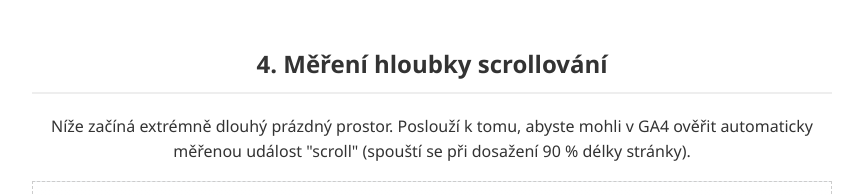
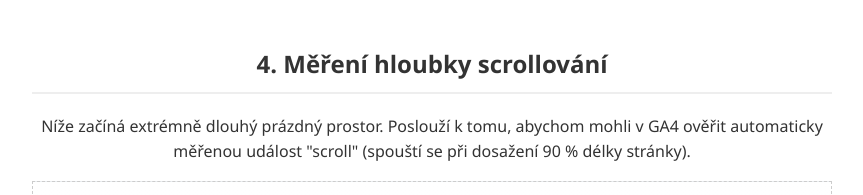
Before and after one commit to Ceppam/ux-mereni-poc, a plain HTML site: page index.html in a window 1280 px wide. Shown: the part 1179-1374 px from the top of the page, without its empty margins (208-1071 px from the left). Drawn offline with Linux system fonts and the light colour scheme.

Commit message:
Update text for scroll measurement section

```diff
--- a/index.html
+++ b/index.html
@@ -66,7 +66,7 @@
 
         <div class="scroll-space">
             <h2>4. Měření hloubky scrollování</h2>
-            <p>Níže začíná extrémně dlouhý prázdný prostor. Poslouží k tomu, abyste mohli v GA4 ověřit automaticky měřenou událost "scroll" (spouští se při dosažení 90 % délky stránky).</p>
+            <p>Níže začíná extrémně dlouhý prázdný prostor. Poslouží k tomu, abychom mohli v GA4 ověřit automaticky měřenou událost "scroll" (spouští se při dosažení 90 % délky stránky).</p>
             <div class="spacer">
                 <p style="padding-top: 50px; color: #888;">Zde začíná dlouhý blok obsahu...</p>
             </div>
```
